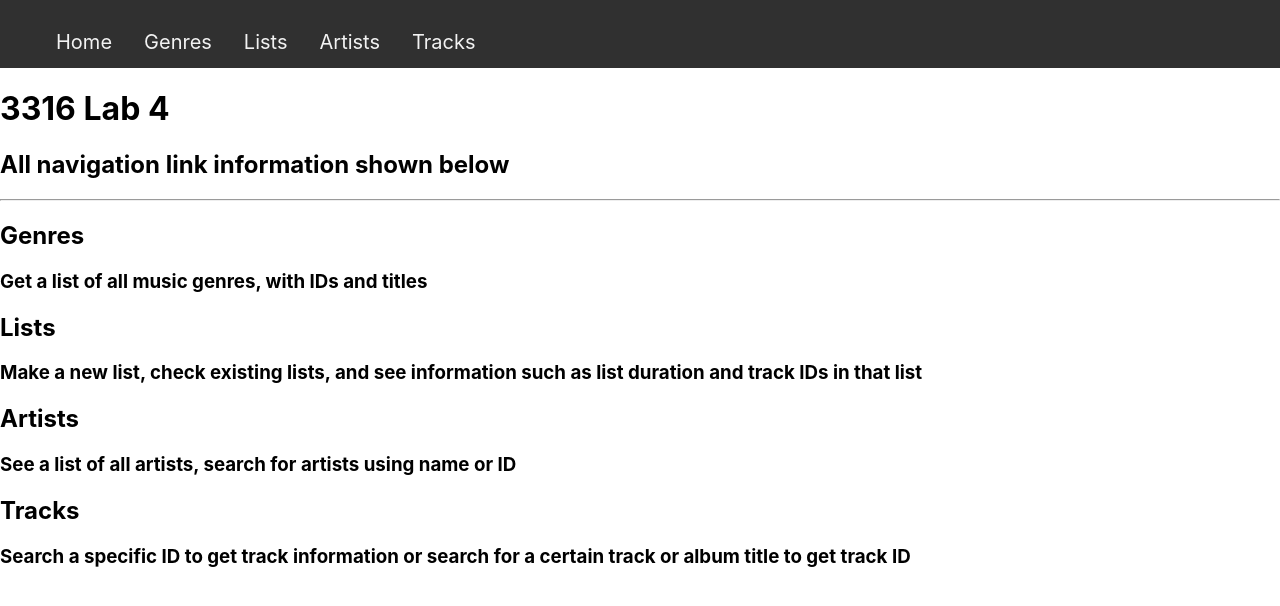
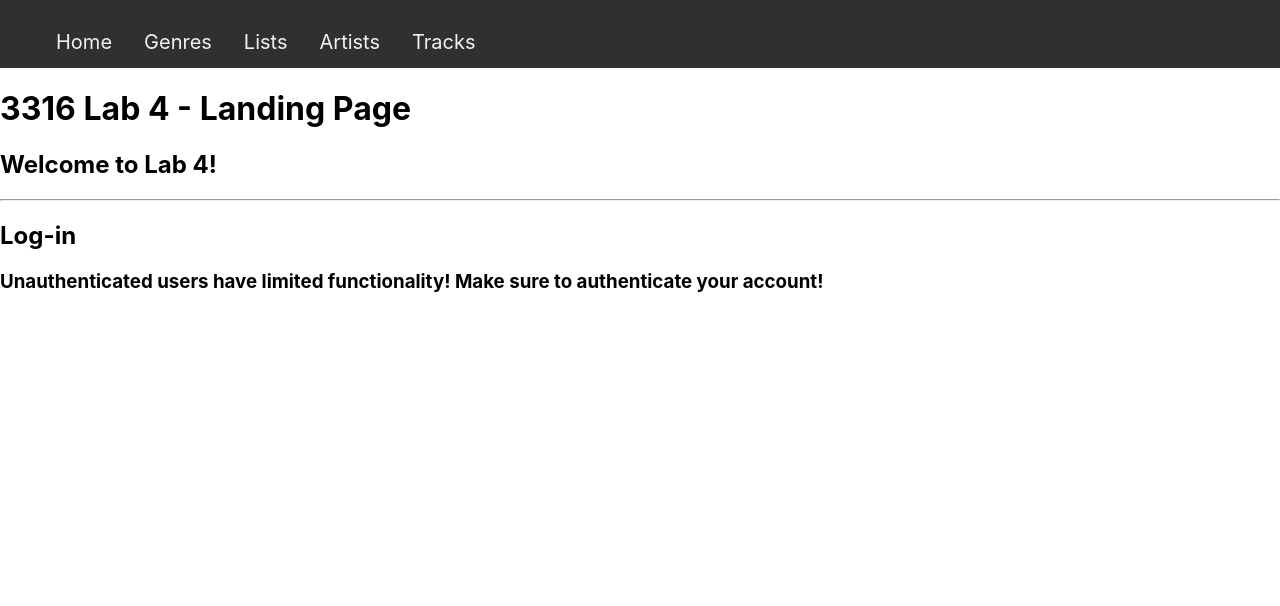
Before and after one commit to GreggyKaleggy/se3316-gkaloger-jburanpu-lab4, a React (Create React App) app in the folder client/: page / in a window 1280 px wide. Shown: the top 606 px of the page. Built offline with nearby package versions, Linux system fonts and the light colour scheme.

Commit message:
Added a basic Landing Page
Added a basic landing page to the "/" and default path. This can be expanded with login functionality later

```diff
--- a/client/src/App.js
+++ b/client/src/App.js
@@ -1,5 +1,6 @@
 import './App.css';
 import Topnav from './topnav';
+import Landing from './landing/landingPage';
 import Home from './home/home';
 import ArtistsPage from './artists/artistsPage';
 import GenresPage from './genres/genresPage';
@@ -11,7 +12,7 @@ function App() {
   let Component
   switch (window.location.pathname){
     case "/":
-      Component = Home;
+      Component = Landing;
       break
     case "/Home":
       Component = Home;
@@ -29,7 +30,7 @@ function App() {
       Component= TracksPage;
       break
     default:
-      Component = Home;
+      Component = Landing;
       break
   }
   return (
--- a/client/src/home/home.js
+++ b/client/src/home/home.js
@@ -3,7 +3,7 @@ import './home.css';
 function Home() {
   return (
     <div>
-        <h1>3316 Lab 4</h1>
+        <h1>3316 Lab 4 - Homepage</h1>
         <h2>All navigation link information shown below</h2>
         <hr />
         <h2>Genres</h2>
--- /dev/null
+++ b/client/src/landing/landingPage.js
@@ -0,0 +1,15 @@
+import './landing.css';
+
+function Landing() {
+  return (
+    <div>
+        <h1>3316 Lab 4 - Landing Page</h1>
+        <h2>Welcome to Lab 4!</h2>
+        <hr />
+        <h2>Log-in</h2>
+        <h3>Unauthenticated users have limited functionality! Make sure to authenticate your account!</h3>
+      </div>
+  );
+}
+
+export default Landing;
```
Also changed, not shown: client/src/landing/landing.css (added), client/src/landing/landing.js (added).
